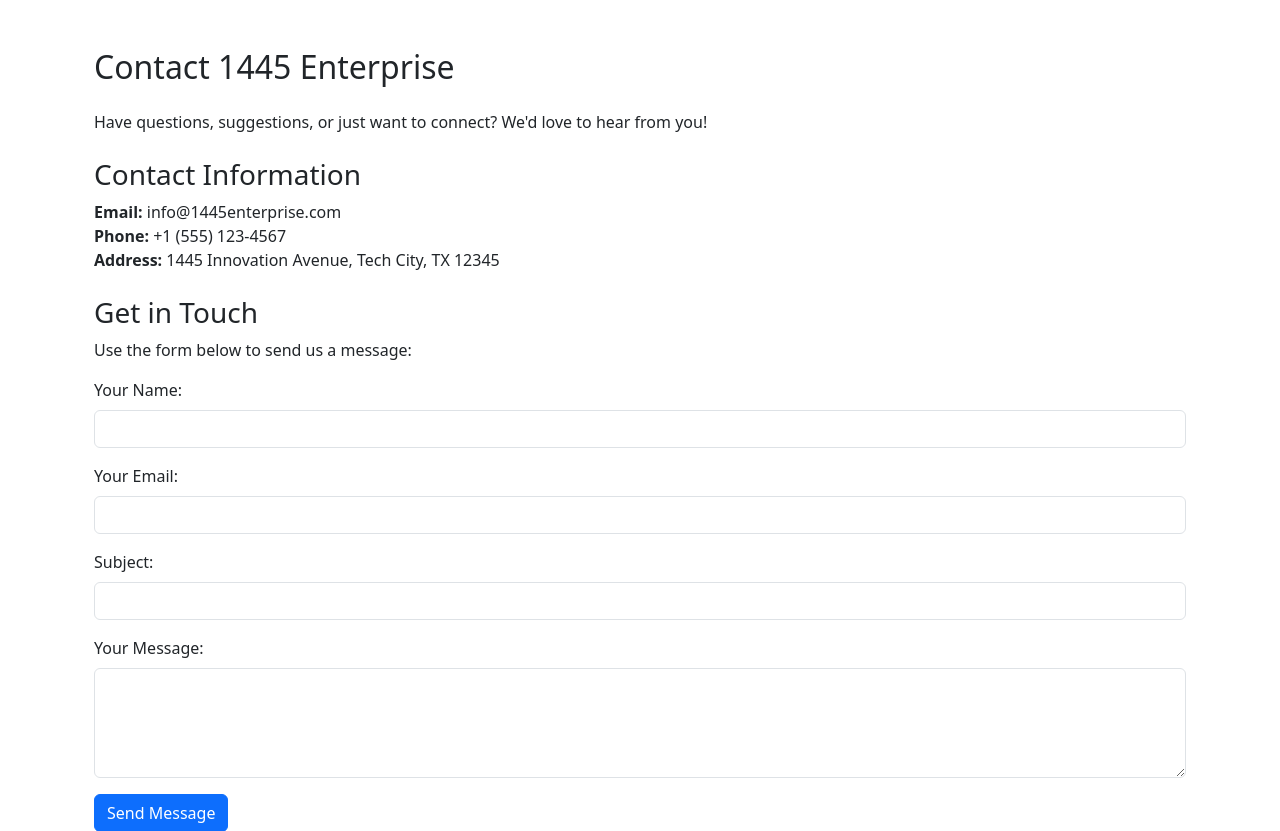
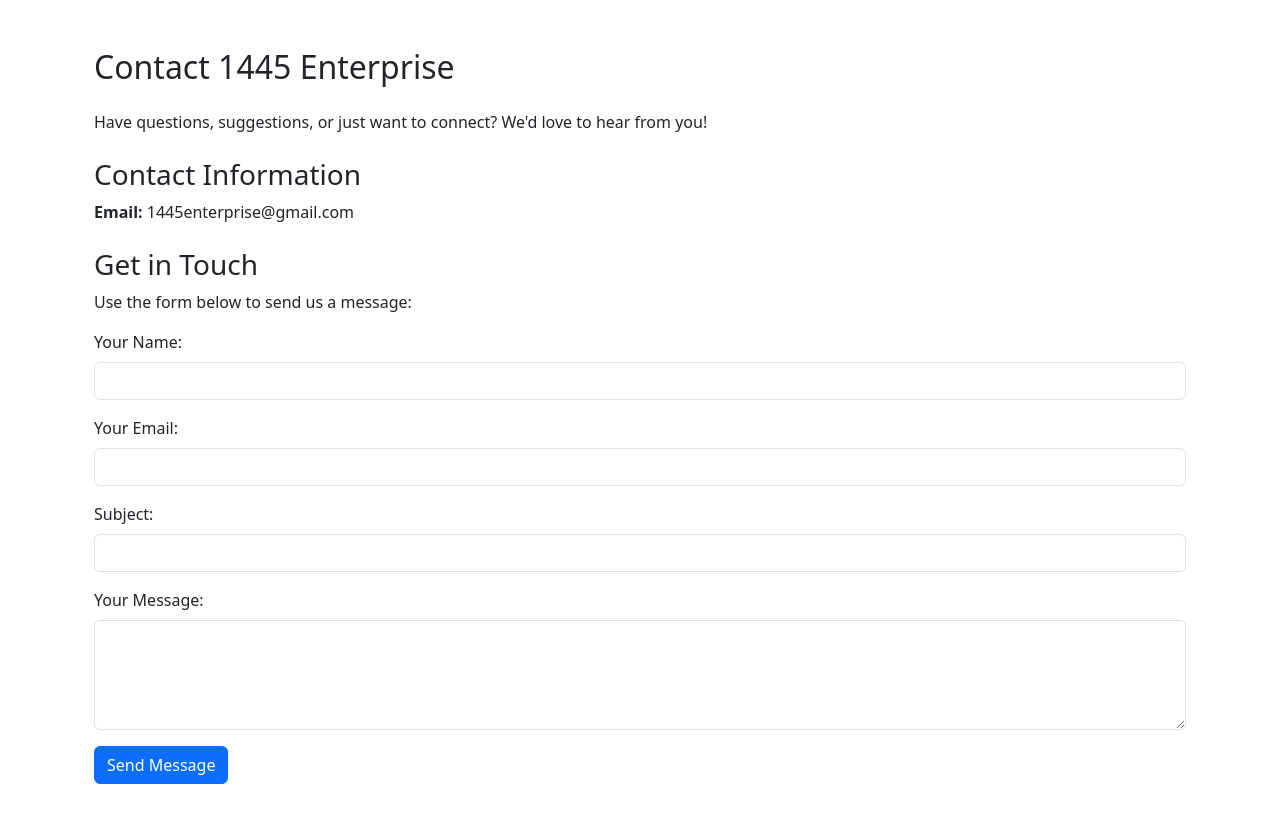
Before and after one commit to a-pacifique/generator, a Django app: page /contact-us/ in a window 1280 px wide. Shown: the part 88-919 px from the top of the page. Run offline with Django 4.2, Linux system fonts and the light colour scheme; some libraries are stand-ins or nearby versions.

Commit message:
Update contact_us.html

```diff
--- a/Articles/templates/contact_us.html
+++ b/Articles/templates/contact_us.html
@@ -11,9 +11,7 @@
 
             <h3 class="mt-4">Contact Information</h3>
             <ul class="list-unstyled">
-                <li><strong>Email:</strong> info@1445enterprise.com</li>
-                <li><strong>Phone:</strong> +1 (555) 123-4567</li>
-                <li><strong>Address:</strong> 1445 Innovation Avenue, Tech City, TX 12345</li>
+                <li><strong>Email:</strong> 1445enterprise@gmail.com</li>
             </ul>
 
             <h3 class="mt-4">Get in Touch</h3>
```
